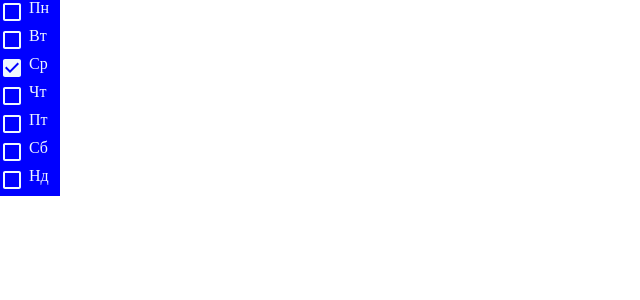
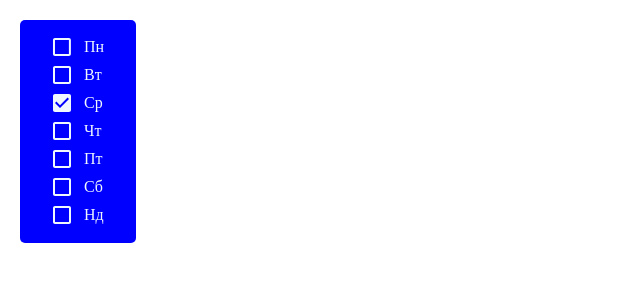
Before and after one commit to vbguard/kidsLike, a React app: page /daySelect in a window 1280 px wide. Shown: the top 300 px of the page, without its empty margins (0-640 px from the left). Built offline with nearby package versions, Linux system fonts and the light colour scheme.

Commit message:
fix styles

```diff
--- a/src/components/DaySelect/DayOne.js
+++ b/src/components/DaySelect/DayOne.js
@@ -3,20 +3,20 @@ import PropTypes from 'prop-types';
 import Icon from '../Icon/Icon';
 import styles from './DayOne.module.css';
 
-const stylesDay = [styles.day];
+const stylesSelectDay = [styles.selectday];
 const checkboxImage = [styles.checkboxImage];
 
 const DayOne = ({ day, checked }) => {
   if (checked) {
     return (
-      <div className={stylesDay}>
+      <div className={stylesSelectDay}>
         <Icon icon="Checkbox" className={checkboxImage} />
         <span>{day}</span>
       </div>
     );
   }
   return (
-    <div className={stylesDay}>
+    <div className={stylesSelectDay}>
       <Icon icon="CheckboxOut" className={checkboxImage} />
       <span>{day}</span>
     </div>
--- a/src/components/DaySelect/DayOne.module.css
+++ b/src/components/DaySelect/DayOne.module.css
@@ -1,10 +1,11 @@
-.day {
+.selectday {
+    margin-left: 24px;
     display: flex;
-    text-align: center;
-
+    /* text-align: center; */
     background-color: blue;
     width: 60px;
     height: 28px;
+    line-height: 1.5;
     object-fit: contain;
     color: aliceblue;
 
@@ -12,5 +13,5 @@
 
 .checkboxImage {
     fill: aliceblue;
-    margin-right: 5px;
+    margin: 0 10px 0 6px;
 }
--- a/src/components/DaySelect/DaySelect.module.css
+++ b/src/components/DaySelect/DaySelect.module.css
@@ -1,7 +1,9 @@
 .week {
+    margin: 20px;
+    padding-top: 15px;
     background-color: blue;
     border-radius: 5px;
-    width: 60px;
-    height: 90px;
+    width: 116px;
+    height: 208px;
 
 }
```
